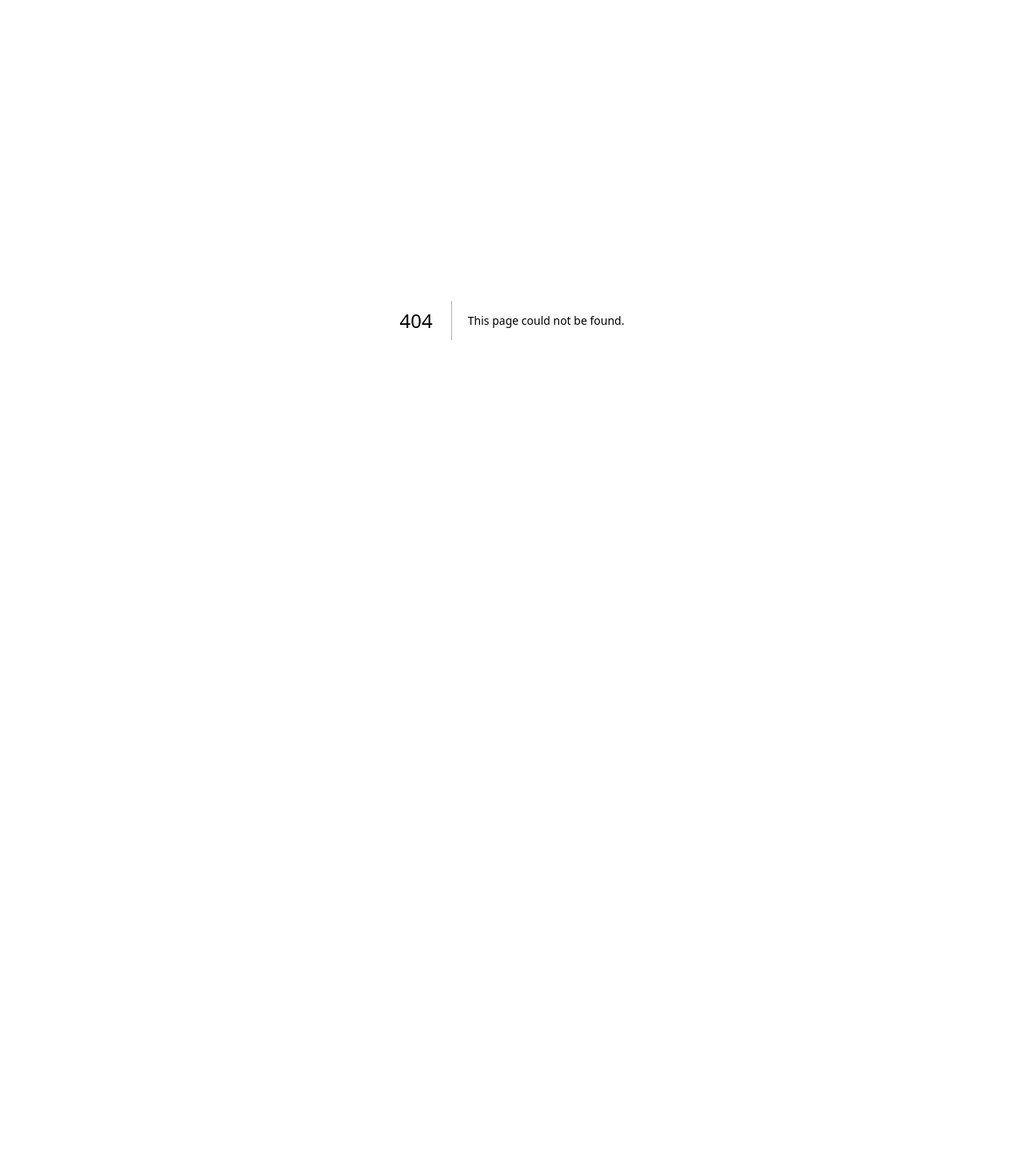
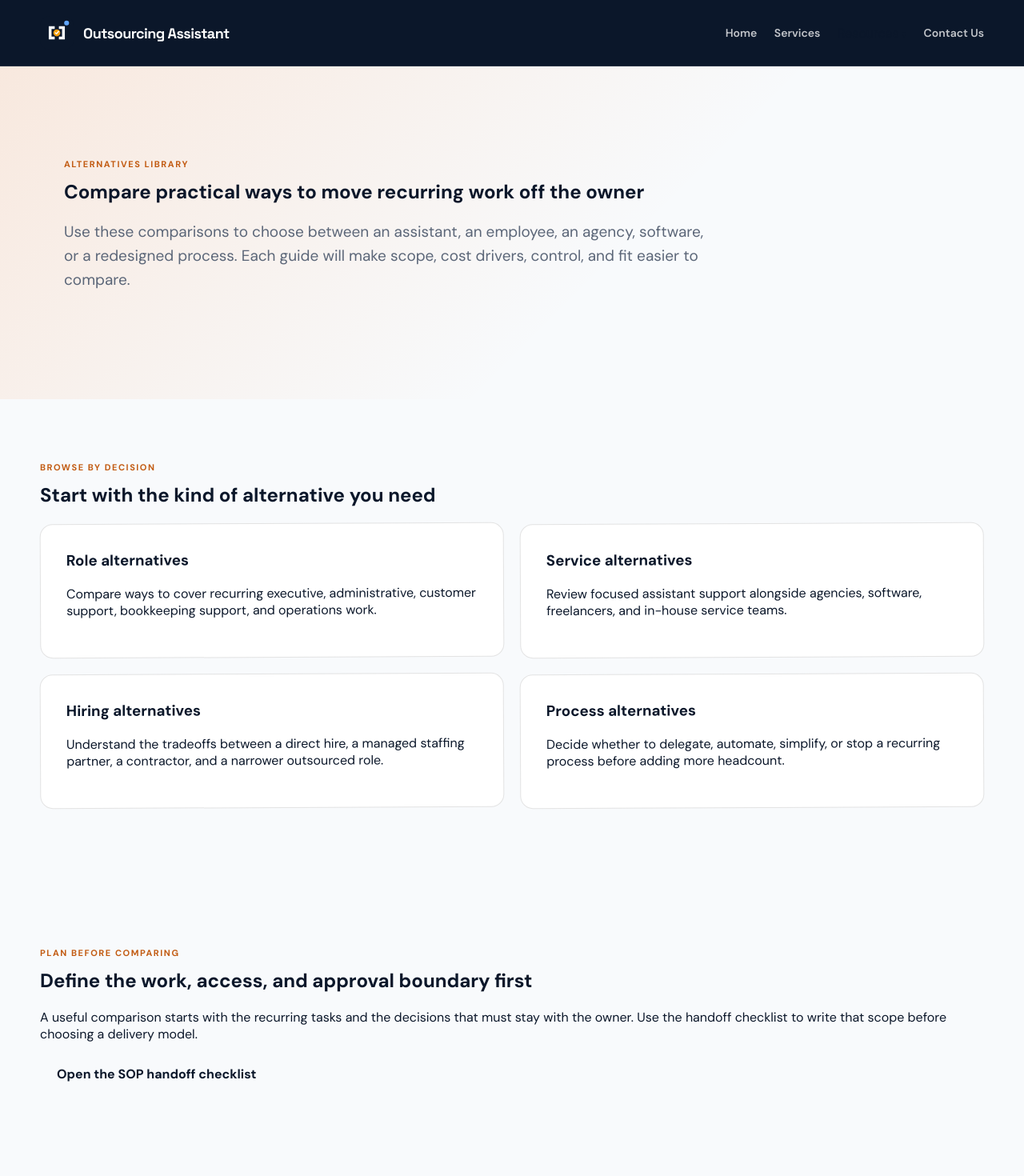
Before and after one commit to coolifystealthagents/outsourcingassistant, a Next.js app: page /alternatives in a window 1280 px wide. Before the commit this address had no page. Shown: the top 1470 px of the page at 80% size. Before the commit the page ends 800 px from the top, so only its background shows below. Built offline with nearby package versions, Linux system fonts and the light colour scheme.

Commit message:
Restore alternatives listing route

```diff
--- /dev/null
+++ b/app/alternatives/page.tsx
@@ -0,0 +1,77 @@
+import type { Metadata } from 'next';
+import { Footer, Header } from '../components';
+
+export const metadata: Metadata = {
+  title: 'Outsourcing Alternatives for Owner-Led Businesses',
+  description:
+    'Compare practical alternatives to hiring employees, adding agencies, and keeping recurring work with the owner.',
+  alternates: { canonical: '/alternatives' },
+};
+
+const categories = [
+  {
+    title: 'Role alternatives',
+    body: 'Compare ways to cover recurring executive, administrative, customer support, bookkeeping support, and operations work.',
+  },
+  {
+    title: 'Service alternatives',
+    body: 'Review focused assistant support alongside agencies, software, freelancers, and in-house service teams.',
+  },
+  {
+    title: 'Hiring alternatives',
+    body: 'Understand the tradeoffs between a direct hire, a managed staffing partner, a contractor, and a narrower outsourced role.',
+  },
+  {
+    title: 'Process alternatives',
+    body: 'Decide whether to delegate, automate, simplify, or stop a recurring process before adding more headcount.',
+  },
+] as const;
+
+export default function Alternatives() {
+  return (
+    <>
+      <Header />
+      <main className="fleet-main fleet-outsourcingassistant">
+        <section className="fleet-hero">
+          <div className="container">
+            <p className="eyebrow">Alternatives library</p>
+            <h1>Compare practical ways to move recurring work off the owner</h1>
+            <p className="lead">
+              Use these comparisons to choose between an assistant, an employee, an agency, software,
+              or a redesigned process. Each guide will make scope, cost drivers, control, and fit easier
+              to compare.
+            </p>
+          </div>
+        </section>
+        <section className="section" aria-labelledby="alternative-categories">
+          <div className="container">
+            <p className="eyebrow">Browse by decision</p>
+            <h2 id="alternative-categories">Start with the kind of alternative you need</h2>
+            <div className="fleet-card-grid">
+              {categories.map((category) => (
+                <article className="fleet-card" key={category.title}>
+                  <h3>{category.title}</h3>
+                  <p>{category.body}</p>
+                </article>
+              ))}
+            </div>
+          </div>
+        </section>
+        <section className="section band">
+          <div className="container">
+            <p className="eyebrow">Plan before comparing</p>
+            <h2>Define the work, access, and approval boundary first</h2>
+            <p>
+              A useful comparison starts with the recurring tasks and the decisions that must stay with
+              the owner. Use the handoff checklist to write that scope before choosing a delivery model.
+            </p>
+            <a className="btn" href="/resources/assistant-sop-handoff-checklist">
+              Open the SOP handoff checklist
+            </a>
+          </div>
+        </section>
+      </main>
+      <Footer />
+    </>
+  );
+}
--- a/app/components.tsx
+++ b/app/components.tsx
@@ -2,6 +2,6 @@ import * as data from './data';
 const site=(data as any).site||{}; const domain=site.domain||'OutsourcingAssistant.com'; const year=new Date().getFullYear();
 export function JsonLd({data}:{data:any}){return <script type="application/ld+json" dangerouslySetInnerHTML={{__html:JSON.stringify(data)}}/>}
 export function LogoMark(){return <span className="logo-mark-wrap"><img className="logo-img" src="/logo.svg" alt="" aria-hidden="true"/><span className="logo-name">{site.brand||'Outsourcing Assistant'}</span></span>}
-export function Header(){return <header className="nav fleet-nav"><div className="nav-inner"><a className="logo" href="/" aria-label="Outsourcing Assistant home"><LogoMark/></a><nav className="links fleet-links" aria-label="Main navigation"><a href="/">Home</a><a href="/services">Services</a><details className="resources-menu"><summary>Resources</summary><div><a href="/blog">Blog</a><a href="/research">Research</a></div></details><a href="/contact">Contact Us</a></nav><details className="mobile-menu"><summary aria-label="Open navigation">Menu</summary><nav aria-label="Mobile navigation"><a href="/">Home</a><a href="/services">Services</a><span>Resources</span><a href="/blog">Blog</a><a href="/research">Research</a><a href="/contact">Contact Us</a></nav></details></div></header>}
-export function Footer(){return <footer className="footer legit-footer"><div className="footer-grid"><div><a className="footer-logo" href="/"><LogoMark/></a><p>{site.brand||'Outsourcing Assistant'} helps businesses plan work for Philippines-based specialists with clear scopes and approval paths.</p></div><div><h3>Explore</h3><div className="footer-links"><a href="/services">Services</a><a href="/blog">Blog</a><a href="/research">Research</a></div></div><div><h3>Company</h3><div className="footer-links"><a href="/contact">Contact Us</a><a href="/privacy">Privacy Policy</a><a href="/terms">Terms &amp; Conditions</a><a href="/cancellation-policy">Cancellation Policy</a></div></div></div><div className="footer-bottom"><span>© {year} {site.brand||'Outsourcing Assistant'}. All rights reserved.</span><span>{domain}</span></div></footer>}
+export function Header(){return <header className="nav fleet-nav"><div className="nav-inner"><a className="logo" href="/" aria-label="Outsourcing Assistant home"><LogoMark/></a><nav className="links fleet-links" aria-label="Main navigation"><a href="/">Home</a><a href="/services">Services</a><details className="resources-menu"><summary>Resources</summary><div><a href="/blog">Blog</a><a href="/research">Research</a><a href="/alternatives">Alternatives</a></div></details><a href="/contact">Contact Us</a></nav><details className="mobile-menu"><summary aria-label="Open navigation">Menu</summary><nav aria-label="Mobile navigation"><a href="/">Home</a><a href="/services">Services</a><span>Resources</span><a href="/blog">Blog</a><a href="/research">Research</a><a href="/alternatives">Alternatives</a><a href="/contact">Contact Us</a></nav></details></div></header>}
+export function Footer(){return <footer className="footer legit-footer"><div className="footer-grid"><div><a className="footer-logo" href="/"><LogoMark/></a><p>{site.brand||'Outsourcing Assistant'} helps businesses plan work for Philippines-based specialists with clear scopes and approval paths.</p></div><div><h3>Explore</h3><div className="footer-links"><a href="/services">Services</a><a href="/blog">Blog</a><a href="/research">Research</a><a href="/alternatives">Alternatives</a></div></div><div><h3>Company</h3><div className="footer-links"><a href="/contact">Contact Us</a><a href="/privacy">Privacy Policy</a><a href="/terms">Terms &amp; Conditions</a><a href="/cancellation-policy">Cancellation Policy</a></div></div></div><div className="footer-bottom"><span>© {year} {site.brand||'Outsourcing Assistant'}. All rights reserved.</span><span>{domain}</span></div></footer>}
 export function CTA(){return <section className="final-cta"><p className="eyebrow">Philippines staffing</p><h2>Build a clearer work lane.</h2><p>Share the role, tools, schedule, and approval needs. We will use those details to shape a practical Philippines staffing request.</p><a className="btn primary" href="/contact">Contact Us</a></section>}
--- a/app/sitemap.xml/route.ts
+++ b/app/sitemap.xml/route.ts
@@ -1 +1 @@
-import {fleetServices,researchPosts} from '../fleet-content';import {blogPosts} from '../data';const base='https://outsourcingassistant.com';export async function GET(){const pages=['','/services','/blog','/blog/top-30-virtual-assistant-outsourcing-companies','/research','/contact','/privacy','/terms','/cancellation-policy'];const blogPages=Array.from({length:Math.max(1,Math.ceil(blogPosts.length/20))},(_,i)=>i+1).filter(n=>n>1).map(n=>`/blog/page/${n}`);const urls=[...pages,...fleetServices.map(s=>`/services/${s.slug}`),...blogPosts.map(p=>`/blog/${p.slug}`),...blogPages,...researchPosts.map(p=>`/research/${p.slug}`)];const xml=`<?xml version="1.0" encoding="UTF-8"?><urlset xmlns="http://www.sitemaps.org/schemas/sitemap/0.9">${urls.map(x=>`<url><loc>${base}${x}</loc></url>`).join('')}</urlset>`;return new Response(xml,{headers:{'Content-Type':'application/xml'}})}
+import {fleetServices,researchPosts} from '../fleet-content';import {blogPosts} from '../data';const base='https://outsourcingassistant.com';export async function GET(){const pages=['','/services','/blog','/blog/top-30-virtual-assistant-outsourcing-companies','/research','/alternatives','/contact','/privacy','/terms','/cancellation-policy'];const blogPages=Array.from({length:Math.max(1,Math.ceil(blogPosts.length/20))},(_,i)=>i+1).filter(n=>n>1).map(n=>`/blog/page/${n}`);const urls=[...pages,...fleetServices.map(s=>`/services/${s.slug}`),...blogPosts.map(p=>`/blog/${p.slug}`),...blogPages,...researchPosts.map(p=>`/research/${p.slug}`)];const xml=`<?xml version="1.0" encoding="UTF-8"?><urlset xmlns="http://www.sitemaps.org/schemas/sitemap/0.9">${urls.map(x=>`<url><loc>${base}${x}</loc></url>`).join('')}</urlset>`;return new Response(xml,{headers:{'Content-Type':'application/xml'}})}
```
